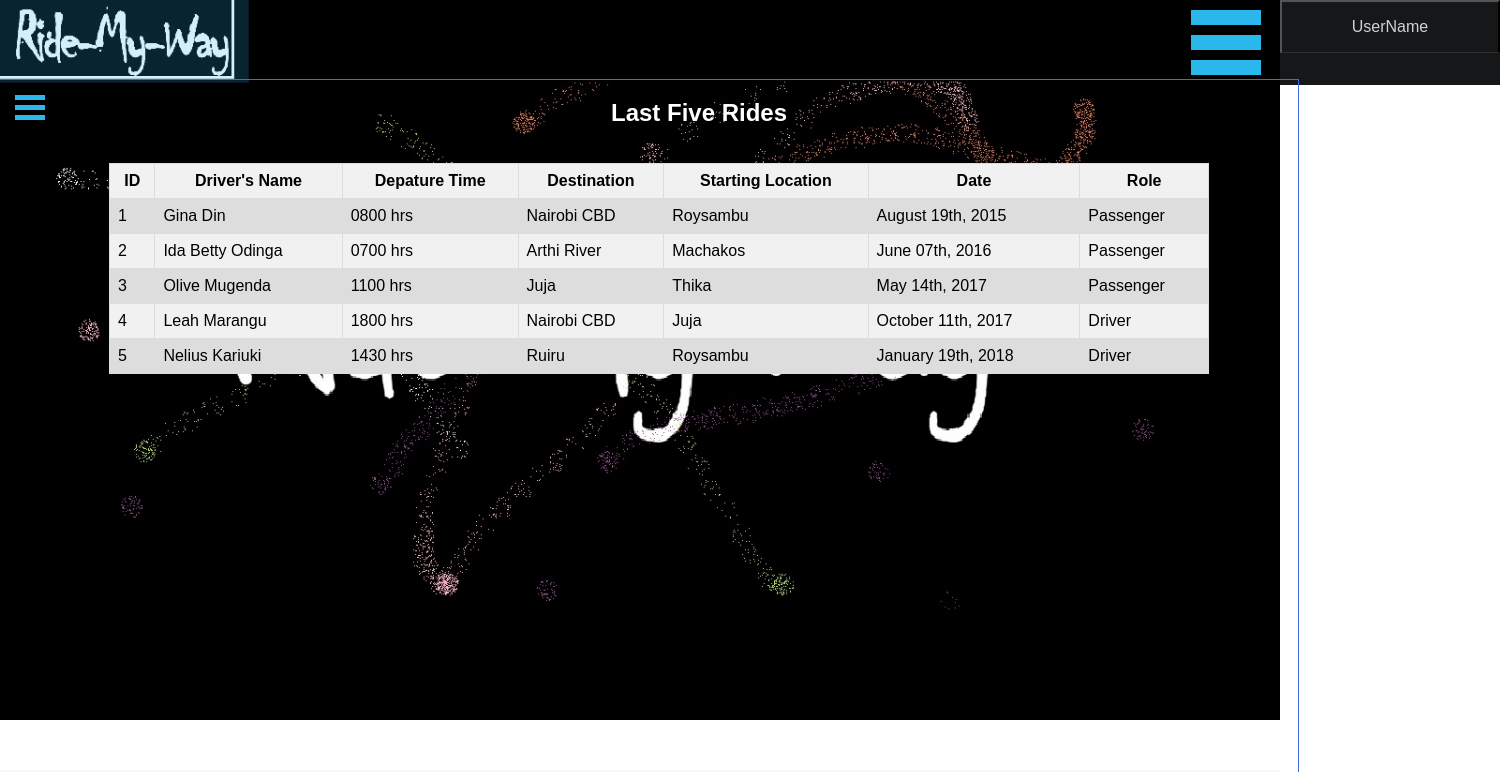
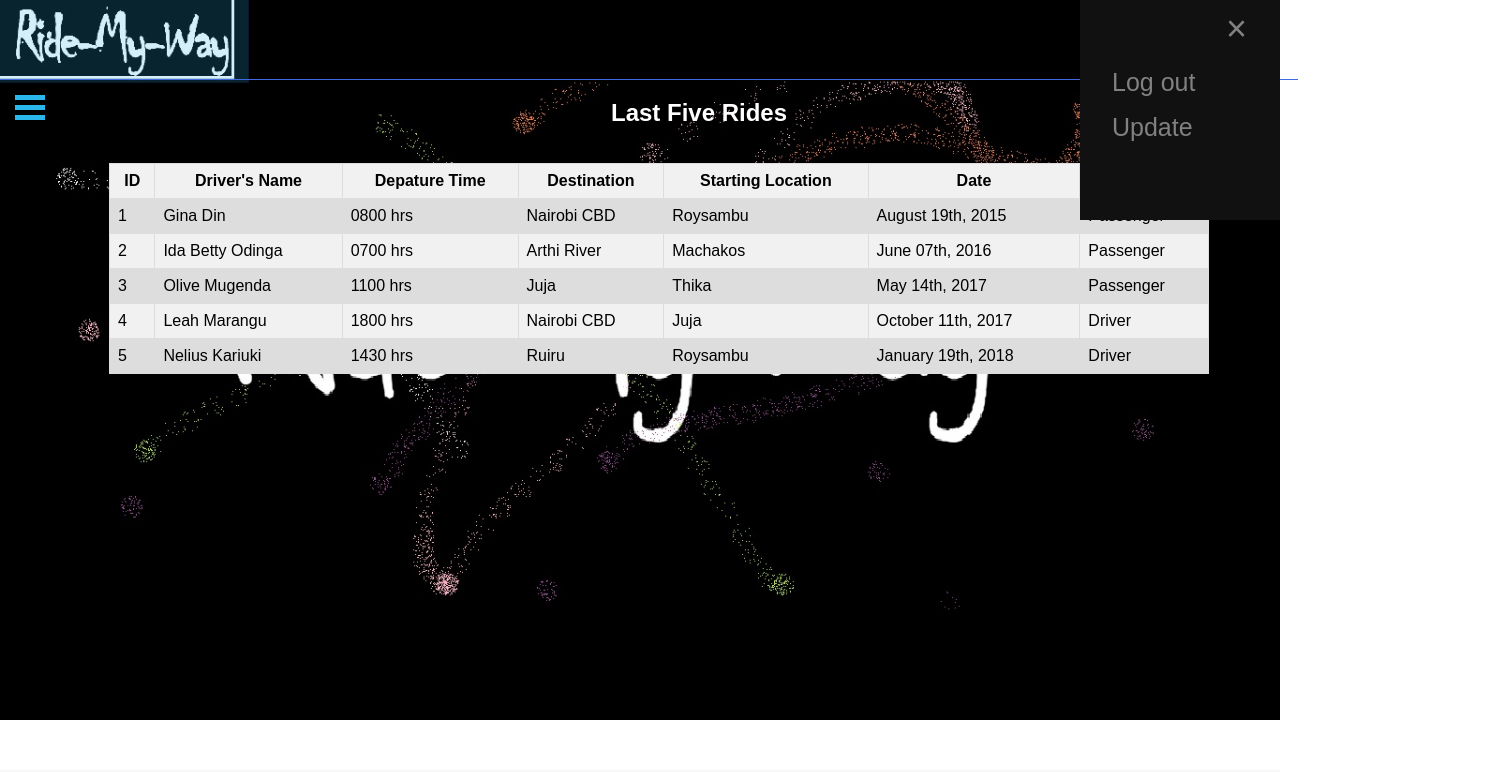
Before and after one commit to bryan-munene/Ride-My-Way, a plain HTML site: page UI/dashboard.html in a window 1280 px wide. Both pictures are taken after a click on the element 1226 px from the left and 42 px from the top of the page. Shown: the top 772 px of the page, 1500 px wide, since content can reach past the window. Drawn offline with Linux system fonts and the light colour scheme.

Commit message:
fixed menu buttons

```diff
--- a/UI/css/template.css
+++ b/UI/css/template.css
@@ -11,101 +11,51 @@ body{
 	background-repeat:   no-repeat;
 }
 
-#account{
-	position: absolute;
-	width: 220px;
-	height: 85px;
-	background: #151719;
-	right: -220px;
-
+.sidenav {
+    height: 20%;
+    width: 0;
+    position: fixed;
+    z-index: 1;
+    top: 0;
+    right: 0;
+    background-color: #111;
+    overflow-x: hidden;
+    transition: 0.5s;
+    padding-top: 60px;
 
 }
- }
-
-#account.active{
-	right: 0px;
-}
-
-#account .toggle-btn1{
-	position: absolute;
-	right: 235px;
-
-}
-
-#account .toggle-btn1 span{
+.toggle-btn1 span{
 	display: block;
 	width: 70px;
 	height: 15px;
 	background-color: #2ab7ec;
 	margin: 10px 4px;
 }
-
-#account .toggle-btn1 span:hover {
-    background-color: RoyalBlue;
-    cursor: pointer;
+.sidenav a {
+    padding: 8px 8px 8px 32px;
+    text-decoration: none;
+    font-size: 25px;
+    color: #818181;
+    display: block;
+    transition: 0.3s;
 }
 
-
-.dropbtn1 {
-	color: rgba(230,230,230,0.9);
-	list-style: none;
-	padding: 16px 12px;
-	border-bottom: 1px solid rgba(100,100,100,0.3);
-    font-size: 16px;
-    cursor: pointer;
-    width: 220px;
+.sidenav a:hover {
+    color: #f1f1f1;
 }
 
-.dropdown1 button{
-	width: 220px;
-    background-color: #151719;
-    color: rgba(230,230,230,0.9);
-    border-bottom: 1px solid rgba(100,100,100,0.3);
-    align-self: center;
-    font-family: arial;
-    font-size: 16px;
-}
-.dropdown1 {
-    position: relative;
-    display: inline-block;
-    width: 220px;
-    background-color: #151719;
-    color: rgba(230,230,230,0.9);
+.sidenav .closebtn {
+    position: absolute;
+    top: 0;
+    right: 25px;
+    font-size: 36px;
+    margin-left: 50px;
 }
 
-.dropdown-content1 {
-    display: none;
-    position: absolute;
-    background-color: #B8B8B8;
-    /*box-shadow: 0px 8px 16px 0px rgba(0,0,0,0.2);*/
-    z-index: 1;
-    width: 220px;
-
+@media screen and (max-height: 450px) {
+  .sidenav {padding-top: 15px;}
+  .sidenav a {font-size: 18px;}
 }
-
-.dropdown-content1 a {
-	text-decoration: none;
-	display: block;
-	color: #666666;
-	list-style: inside;
-	padding: 16px 12px;
-	border-bottom: 1px solid rgba(100,100,100,0.3);
-	width: auto;
-}
-
-.dropdown-content1 a:hover {
-	background-color: #f1f1f1;
-	color: black;
-}
-
-.dropdown1:hover .dropdown-content1 {
-    display: block;
-}
-
-.dropdown1:hover .dropbtn1 {
-    background-color: #2ab7ec;
-}
-
 
 #sidebar{
 	position: fixed;
--- a/UI/dashboard.html
+++ b/UI/dashboard.html
@@ -23,24 +23,32 @@
       </div>
 
       <div id="account">
-	  <div class = "toggle-btn1" onclick="toggleaccount()">
-        <span></span>
-        <span></span>
-        <span></span>
-      </div>
-	  <div class="account-links">
-		<div class="dropdown1">
-        <button class="dropbtn1">UserName</button>
 
-		<div class="dropdown-content1">
-          <a  href="login.html">Log out</a>
-          <a href="#">Update</a>
-        </div>
-      </div>
+		<div id="mySidenav" class="sidenav">
+		  <a href="javascript:void(0)" class="closebtn" onclick="closeNav()">&times;</a>
+		  <a  href="login.html">Log out</a>
+		  <a href="#">Update</a>
 
-         </div>
+		</div>
 
-      </div>
+
+		<div class = "toggle-btn1" style="font-size:100px;cursor:pointer;color: #2ab7ec;float: right; padding-right: 20px;" onclick="openNav()">
+				<span></span>
+				<span></span>
+				<span></span>
+			  </div>
+
+		<script>
+		function openNav() {
+			document.getElementById("mySidenav").style.width = "200px";
+		}
+
+		function closeNav() {
+			document.getElementById("mySidenav").style.width = "0";
+		}
+		</script>
+
+	   </div>
 
     </div>
     <div id="content-main">
@@ -83,6 +91,9 @@
     </script>
 
      <div id="content-page">
+	 <div id="DashBoard-Stuff">
+
+	 </div>
       <h2 align="center" class="style1">Last Five Rides</h2></br></br>
 
 <table width="1084">
```
Also changed, not shown: UI/friends-add.html (+23 -15 lines), UI/friends-manage.html (+23 -15 lines), UI/history.html (+23 -15 lines), UI/rides-all.html (+23 -15 lines), UI/rides-create.html (+23 -15 lines).
